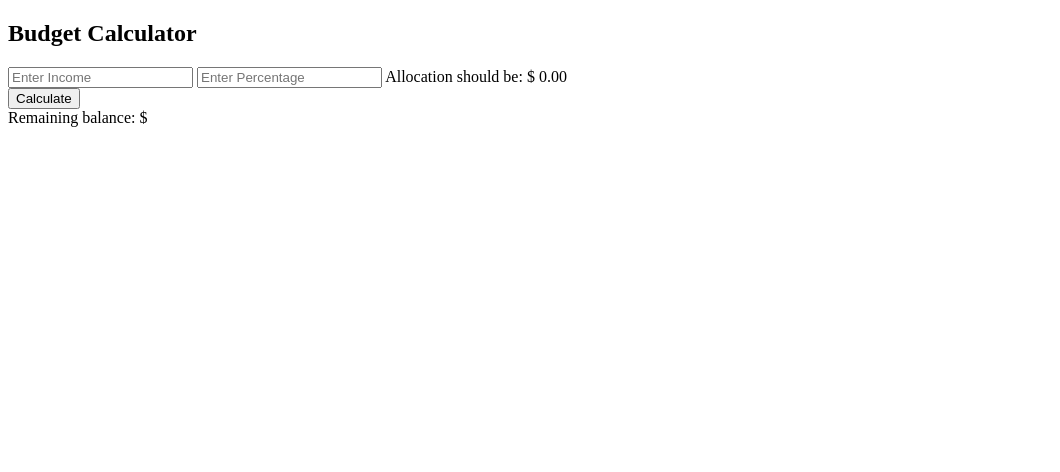
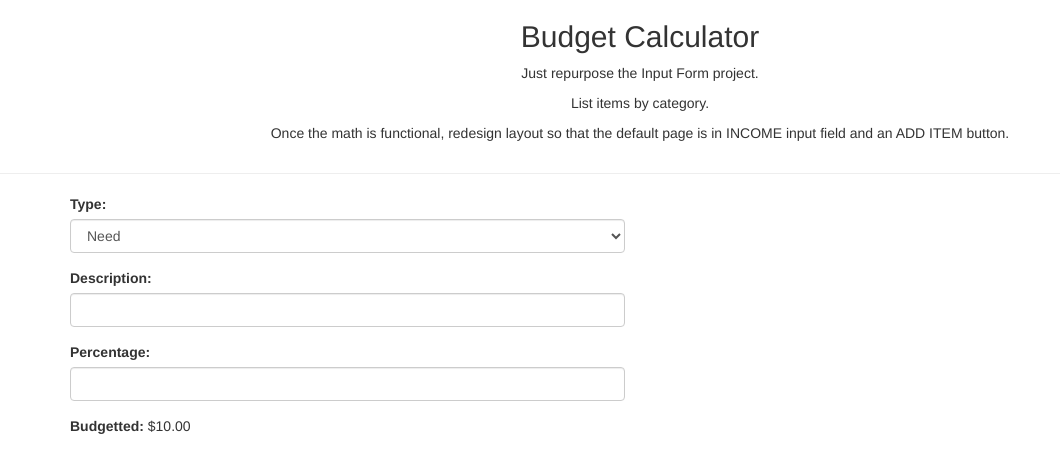
Before and after one commit to Avek1/budgetcalculator, a plain HTML site: page index.html in a window 1280 px wide. Shown: the whole page, without its empty margins (0-1060 px from the left). Drawn offline with nearby package versions, Linux system fonts and the light colour scheme.

Commit message:
building out the bootstrap form

```diff
--- a/index.html
+++ b/index.html
@@ -4,34 +4,83 @@
 <head>
     <title>Budget Calculator</title>
     <meta charset="utf-8">
-    <!-- <link rel="stylesheet" href="https://maxcdn.bootstrapcdn.com/bootstrap/3.3.7/css/bootstrap.min.css">
-    <link rel="stylesheet" href="https://cdnjs.cloudflare.com/ajax/libs/font-awesome/4.7.0/css/font-awesome.min.css"> -->
+    <meta name="viewport" content="width=device-width, initial-scale=1">
+
+    <link rel="stylesheet" href="https://maxcdn.bootstrapcdn.com/bootstrap/3.3.7/css/bootstrap.min.css">
+    <link rel="stylesheet" href="https://cdnjs.cloudflare.com/ajax/libs/font-awesome/4.7.0/css/font-awesome.min.css">
+
+    <script src="https://ajax.googleapis.com/ajax/libs/jquery/3.2.1/jquery.min.js"></script>
+    <script src="https://maxcdn.bootstrapcdn.com/bootstrap/3.3.7/js/bootstrap.min.js"></script>
 </head>
 
 <body>
+    <div class="container" style="text-align: center">
         <h2>Budget Calculator</h2>
+        <p>Just repurpose the Input Form project.</p>
+        <p>List items by category.</p>
+        <p>Once the math is functional, redesign layout so that the default page is in INCOME input field and an ADD ITEM button.</p>
+    </div>
 
+    <hr>
     <div class="container">
+        <div class="row">
+            <div class="col-md-6">
+                <form class="form">
+                    <div class="form-group">
+                        <label for="type">Type:</label>
+                        <select class="form-control" id="">
+                            <option>Need</option>
+                            <option>Saving</option>
+                            <option>Want</option>
+                        </select>
+                    </div>
+                    <div class="form-group">
+                        <label for="description">Description:</label>
+                        <input type="input" class="form-control" id="">
+                    </div>
+                    <div class="form-group">
+                        <label for="description">Percentage:</label>
+                        <input type="input" class="form-control" id="">
+                    </div>
+                    <div class="form-group">
+
+                        <label for="budgetted">Budgetted:</label>
+                        <span>$10.00</span>
+                    </div>
+                </form>
+            </div>
+        </div>
+
+    </div>
+
+    <!--
+    <div class="container">
+        <P>
             <input type="text" class="form-control" id="inputIncome" placeholder="Enter Income">
+        </P>
+        <div class="container">
+            <button id="btnCalculate">Calculate</button>
+        </div>
+
+        <div>
+            <span>Remaining balance: $
+                <span id="outputBalance"></span>
+            </span>
+        </div>
+        <p>
             <input type="text" class="form-control" id="inputPercent" placeholder="Enter Percentage">
             <span>
                 Allocation should be: $
                 <span id="outputAllocation">0.00</span>
             </span>
-    </div>
+        </p>
+    </div> -->
 
-    <div class="container">
-        <button id="btnCalculate">Calculate</button>
-    </div>
 
-    <div>
-        <span>Remaining balance: $<span id="outputBalance"></span></span>
-    </div>
 
 </body>
 
-<script src="https://ajax.googleapis.com/ajax/libs/jquery/3.2.1/jquery.min.js"></script>
-<script src="https://maxcdn.bootstrapcdn.com/bootstrap/3.3.7/js/bootstrap.min.js"></script>
+
 <script src="scripts/script.js"></script>
 
 </html>
```
Also changed, not shown: NOTES.txt. Lines whose indentation alone changed are shown as unchanged.
